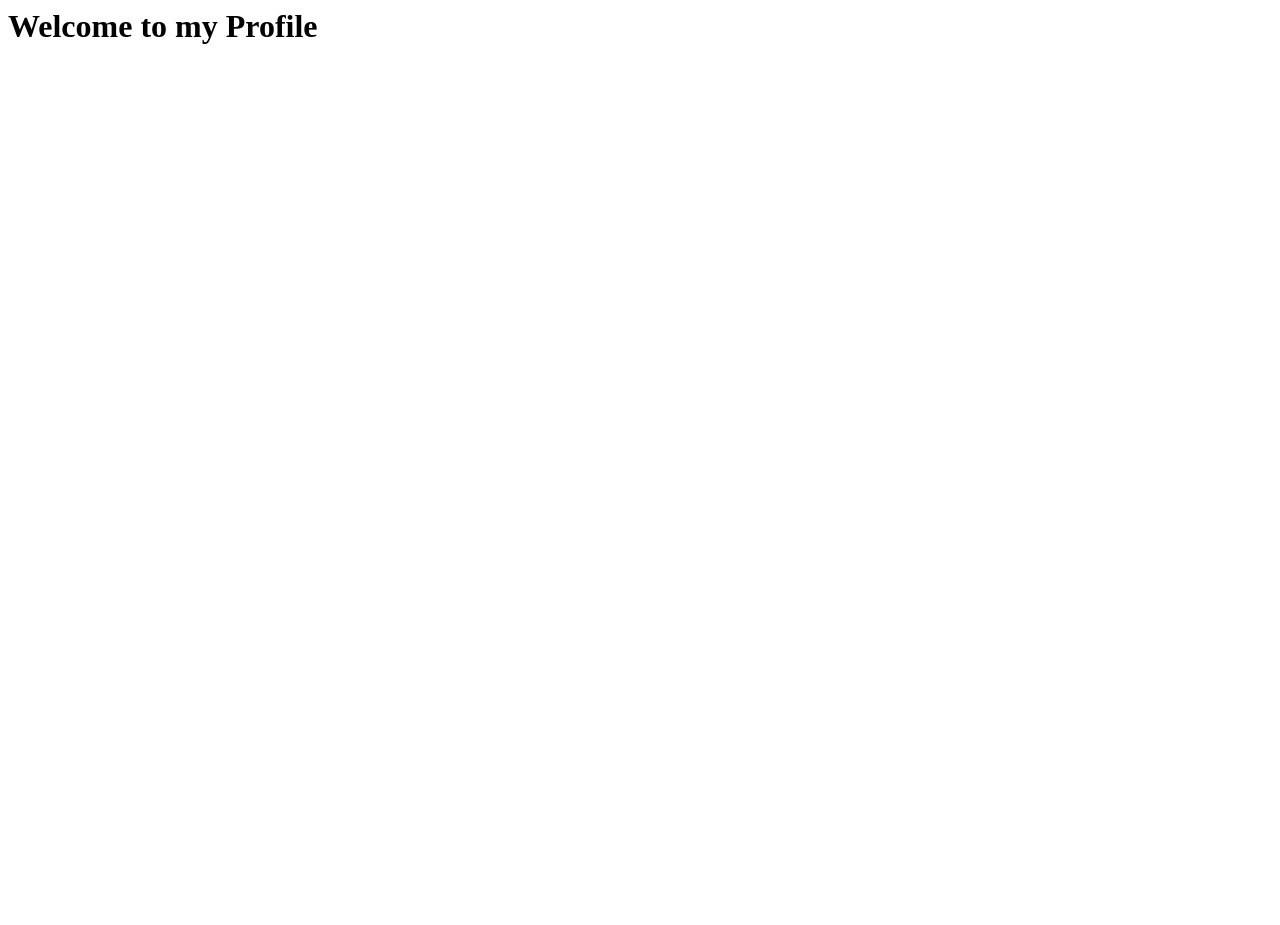
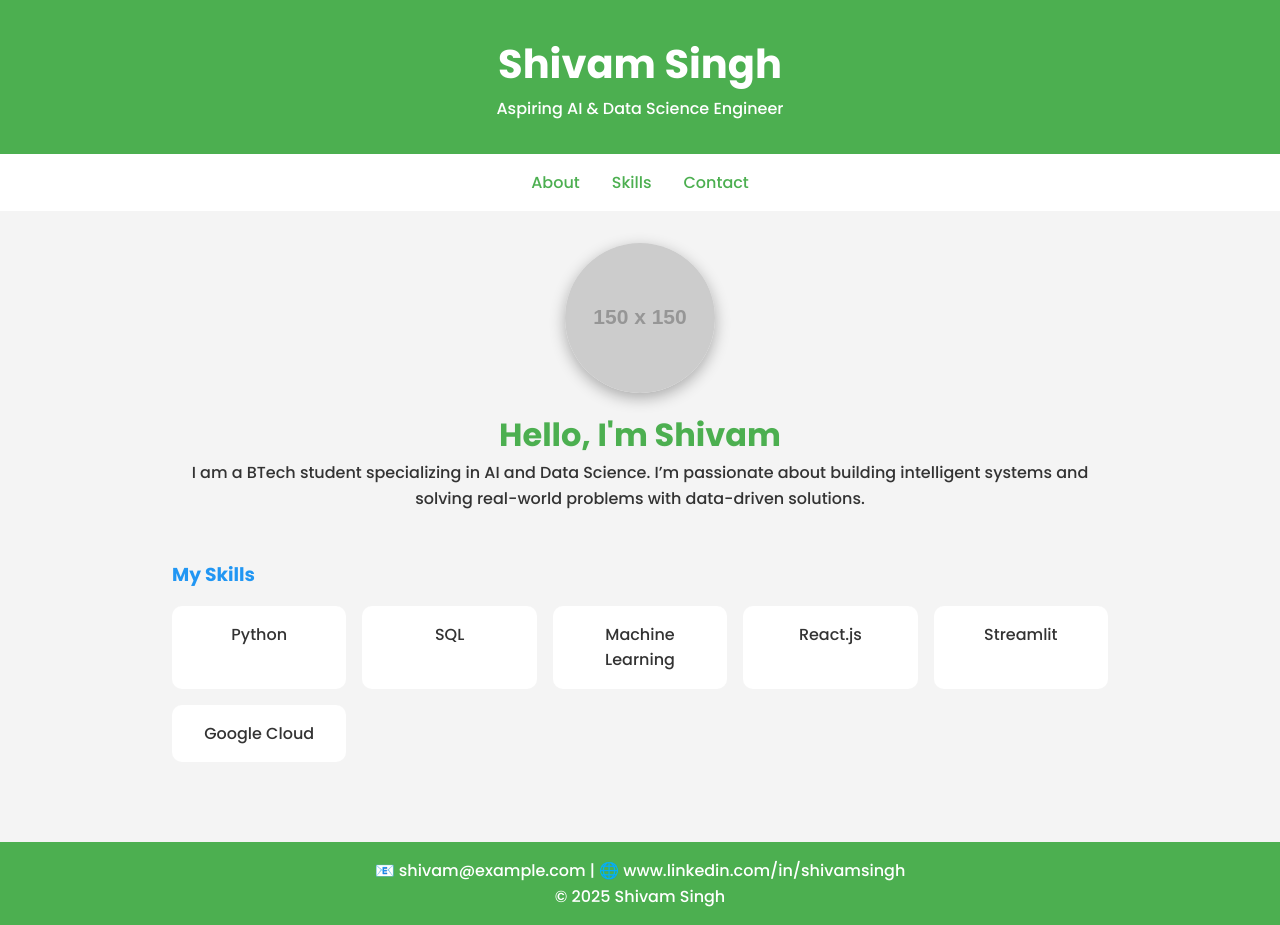
Before and after one commit to shivam102005/shivam102005.github.io, a plain HTML site: page index.html in a window 1280 px wide. Before the commit the page ends 800 px from the top, so only its background shows below. Drawn offline with Linux system fonts and the light colour scheme; placeholder pictures from the web are drawn by us.

Commit message:
Update index.html

```diff
--- a/index.html
+++ b/index.html
@@ -1 +1,191 @@
-<h1>Welcome to my Profile</h1>
+<!DOCTYPE html>
+<html lang="en">
+<head>
+  <meta charset="UTF-8" />
+  <meta name="viewport" content="width=device-width, initial-scale=1.0"/>
+  <title>Shivam's Profile</title>
+  <link href="https://fonts.googleapis.com/css2?family=Poppins:wght@300;500;700&display=swap" rel="stylesheet">
+  <style>
+    :root {
+      --primary-color: #4CAF50;
+      --secondary-color: #f4f4f4;
+      --text-color: #333;
+      --accent-color: #2196F3;
+    }
+
+    * {
+      margin: 0;
+      padding: 0;
+      box-sizing: border-box;
+    }
+
+    body {
+      font-family: 'Poppins', sans-serif;
+      background: var(--secondary-color);
+      color: var(--text-color);
+      line-height: 1.6;
+    }
+
+    header {
+      background: var(--primary-color);
+      color: white;
+      padding: 2rem 1rem;
+      text-align: center;
+      box-shadow: 0 4px 10px rgba(0,0,0,0.2);
+    }
+
+    header h1 {
+      font-size: 2.5rem;
+    }
+
+    nav {
+      display: flex;
+      justify-content: center;
+      background: white;
+      padding: 1rem;
+      gap: 2rem;
+    }
+
+    nav a {
+      text-decoration: none;
+      color: var(--primary-color);
+      font-weight: 500;
+      position: relative;
+      transition: color 0.3s ease-in-out;
+    }
+
+    nav a::after {
+      content: '';
+      position: absolute;
+      width: 0;
+      height: 2px;
+      background: var(--accent-color);
+      left: 0;
+      bottom: -5px;
+      transition: 0.3s;
+    }
+
+    nav a:hover::after {
+      width: 100%;
+    }
+
+    nav a:hover {
+      color: var(--accent-color);
+    }
+
+    .container {
+      padding: 2rem;
+      max-width: 1000px;
+      margin: auto;
+    }
+
+    .about {
+      display: flex;
+      flex-direction: column;
+      align-items: center;
+      text-align: center;
+      animation: fadeIn 2s ease-in-out;
+    }
+
+    .about img {
+      width: 150px;
+      height: 150px;
+      border-radius: 50%;
+      box-shadow: 0 5px 15px rgba(0,0,0,0.3);
+      margin-bottom: 1rem;
+    }
+
+    .about h2 {
+      font-size: 2rem;
+      color: var(--primary-color);
+    }
+
+    .skills {
+      margin-top: 3rem;
+    }
+
+    .skills h3 {
+      margin-bottom: 1rem;
+      color: var(--accent-color);
+    }
+
+    .skill-grid {
+      display: grid;
+      grid-template-columns: repeat(auto-fit, minmax(150px, 1fr));
+      gap: 1rem;
+    }
+
+    .skill-grid div {
+      background: white;
+      padding: 1rem;
+      border-radius: 10px;
+      text-align: center;
+      transition: transform 0.3s ease, box-shadow 0.3s;
+    }
+
+    .skill-grid div:hover {
+      transform: translateY(-5px);
+      box-shadow: 0 10px 20px rgba(0,0,0,0.1);
+    }
+
+    footer {
+      text-align: center;
+      padding: 1rem;
+      margin-top: 3rem;
+      background: var(--primary-color);
+      color: white;
+    }
+
+    @keyframes fadeIn {
+      from { opacity: 0; transform: translateY(20px); }
+      to { opacity: 1; transform: translateY(0); }
+    }
+
+    @media (max-width: 768px) {
+      nav {
+        flex-direction: column;
+        align-items: center;
+      }
+    }
+  </style>
+</head>
+<body>
+
+  <header>
+    <h1>Shivam Singh</h1>
+    <p>Aspiring AI & Data Science Engineer</p>
+  </header>
+
+  <nav>
+    <a href="#about">About</a>
+    <a href="#skills">Skills</a>
+    <a href="#contact">Contact</a>
+  </nav>
+
+  <div class="container">
+    <section class="about" id="about">
+      <img src="https://via.placeholder.com/150" alt="Profile Picture">
+      <h2>Hello, I'm Shivam</h2>
+      <p>I am a BTech student specializing in AI and Data Science. I’m passionate about building intelligent systems and solving real-world problems with data-driven solutions.</p>
+    </section>
+
+    <section class="skills" id="skills">
+      <h3>My Skills</h3>
+      <div class="skill-grid">
+        <div>Python</div>
+        <div>SQL</div>
+        <div>Machine Learning</div>
+        <div>React.js</div>
+        <div>Streamlit</div>
+        <div>Google Cloud</div>
+      </div>
+    </section>
+  </div>
+
+  <footer id="contact">
+    <p>📧 shivam@example.com | 🌐 www.linkedin.com/in/shivamsingh</p>
+    <p>© 2025 Shivam Singh</p>
+  </footer>
+
+</body>
+</html>
```
